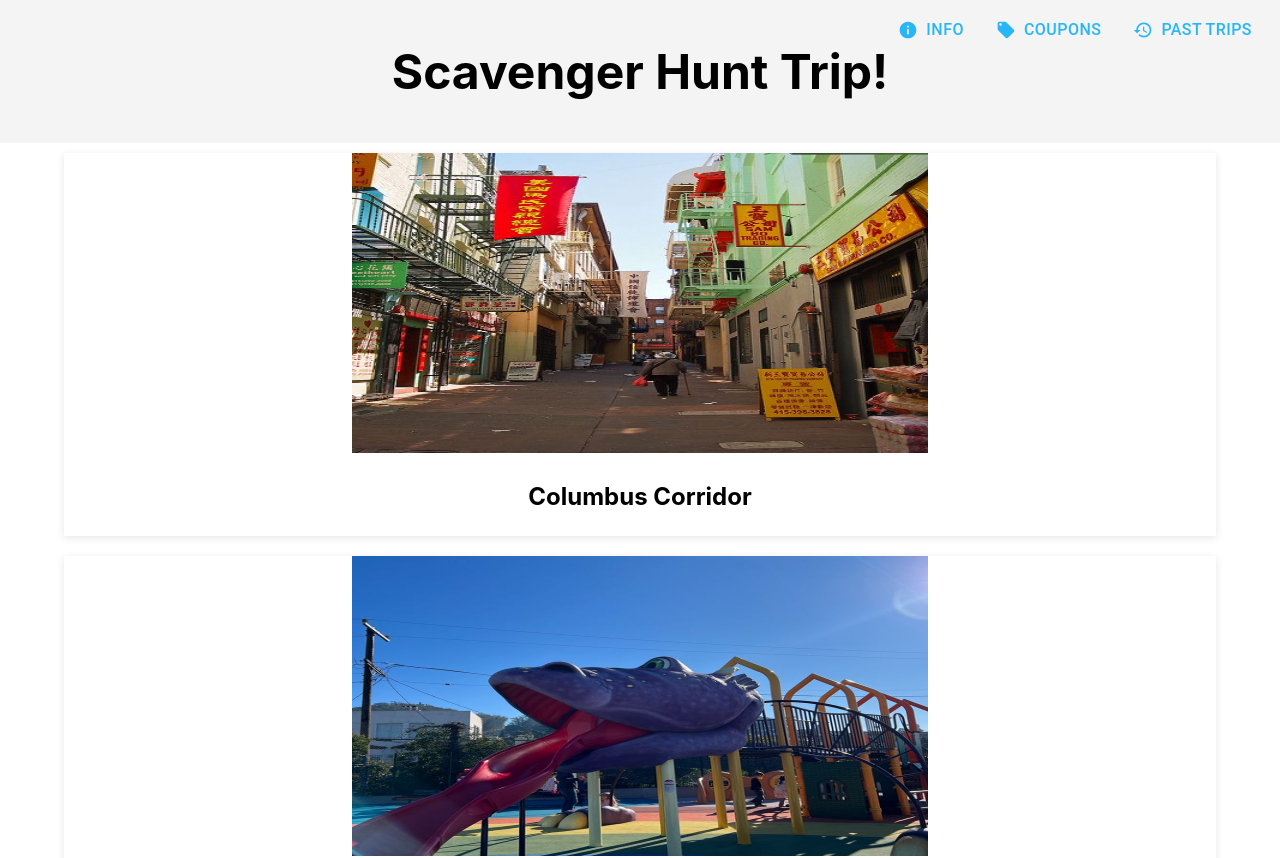
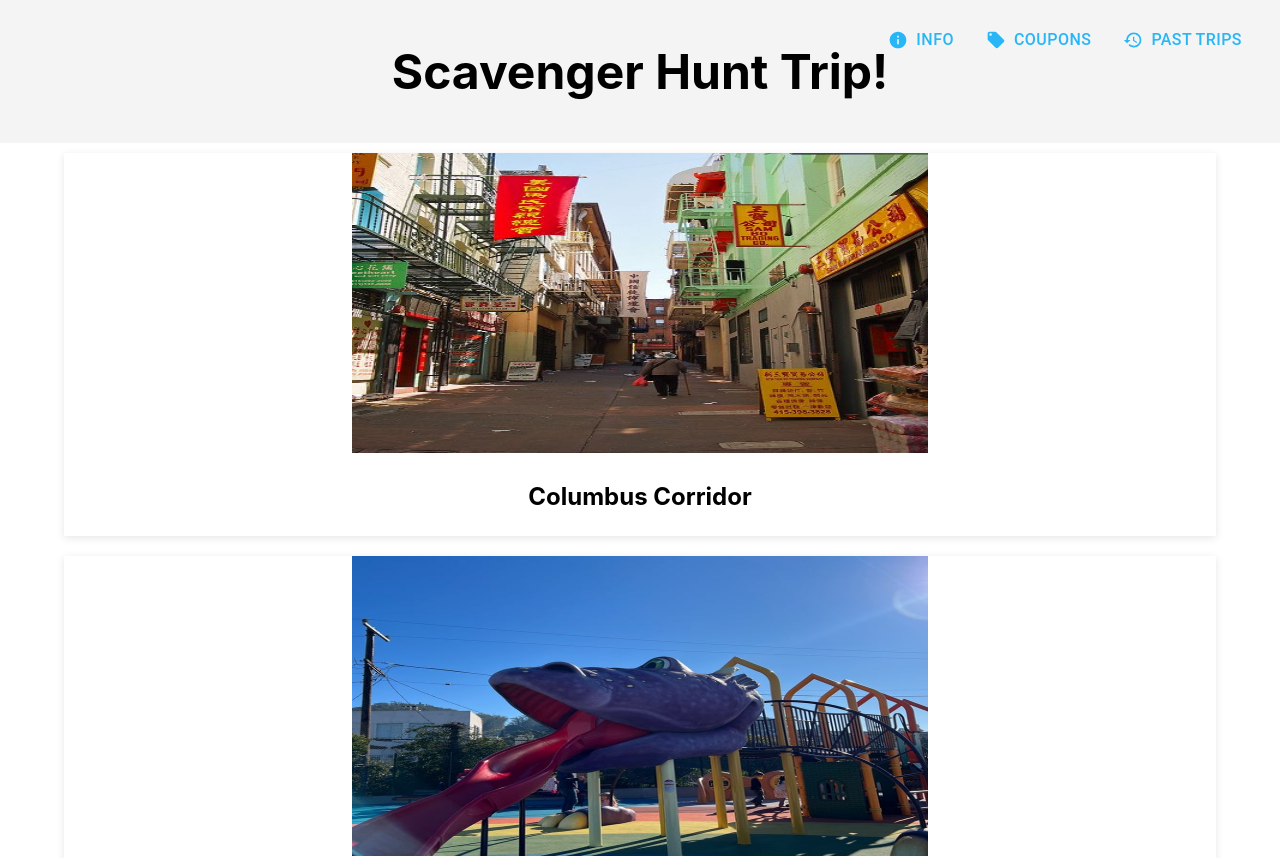
Before and after one commit to Mehul-Gandhi/metroadventures, a React (Create React App) app: page / in a window 1280 px wide. Shown: the top 858 px of the page. Built offline with nearby package versions, Linux system fonts and the light colour scheme.

Commit message:
Increase margin for navbar

```diff
--- a/neurelo implementation/api_test.js
+++ b/neurelo implementation/api_test.js
@@ -7,7 +7,7 @@ var options = {
     'path': '/rest/poi/__one?select=%7B%22id%22:%20true%7D',
     'headers': {
         'Content-Type': 'application/json',
-        'X-API-KEY': 'neurelo_9wKFBp874Z5xFw6ZCfvhXd/w9y5gCGya0vcRosG0+ZfNzmDp39N2GbkikCb6aDXtKC0wzoq+giwupk1xbS+HnbWh5pT61gJdKXfSlu3/A1oBS9Tr1VhtEb91of9u3RQ4rEcnc8RbWwee5irb6AUXV/by6NJ50ecXv4e1SuD3flLHZLXSSGWGU7k9L8e7y0wG_rmTVCKyIo/JfefNQ2KMv8hBzZJb1kHQd1bXw0E+ebtQ='
+        'X-API-KEY': ''
     },
     'maxRedirects': 20
 };
--- a/src/components/LandingPage.js
+++ b/src/components/LandingPage.js
@@ -32,7 +32,7 @@ export default function LandingPage() {
     <div>
       <header className="header">
         <h1>Scavenger Hunt Trip! </h1>
-        <div style={{ position: 'absolute', right: 10, top: 10 }}>
+        <div style={{ position: 'absolute', right: 10, top: 10, margin: "10px" }}>
                       <Button
                         startIcon={<InfoIcon />}
                         onClick={handleAboutUs}
```
